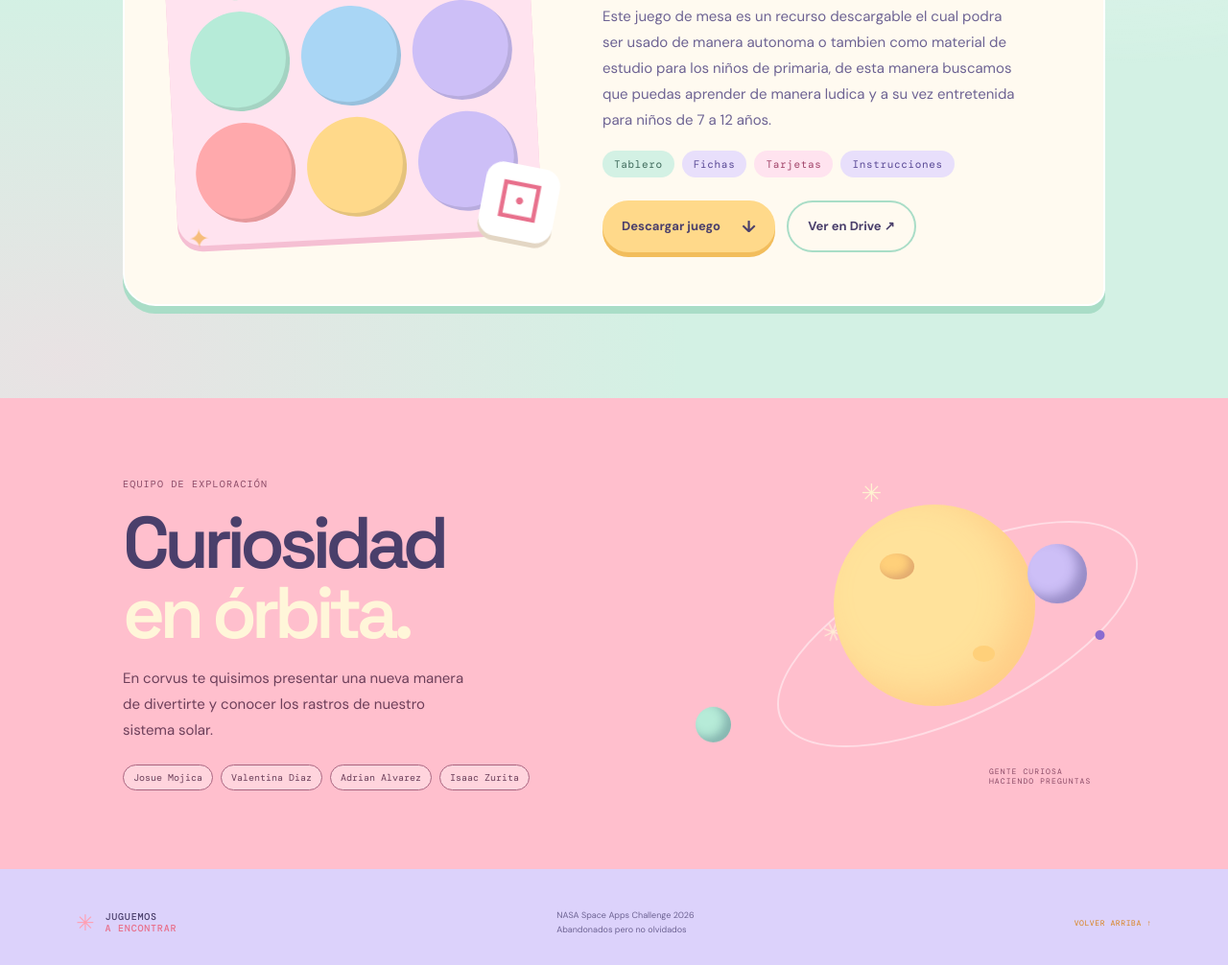
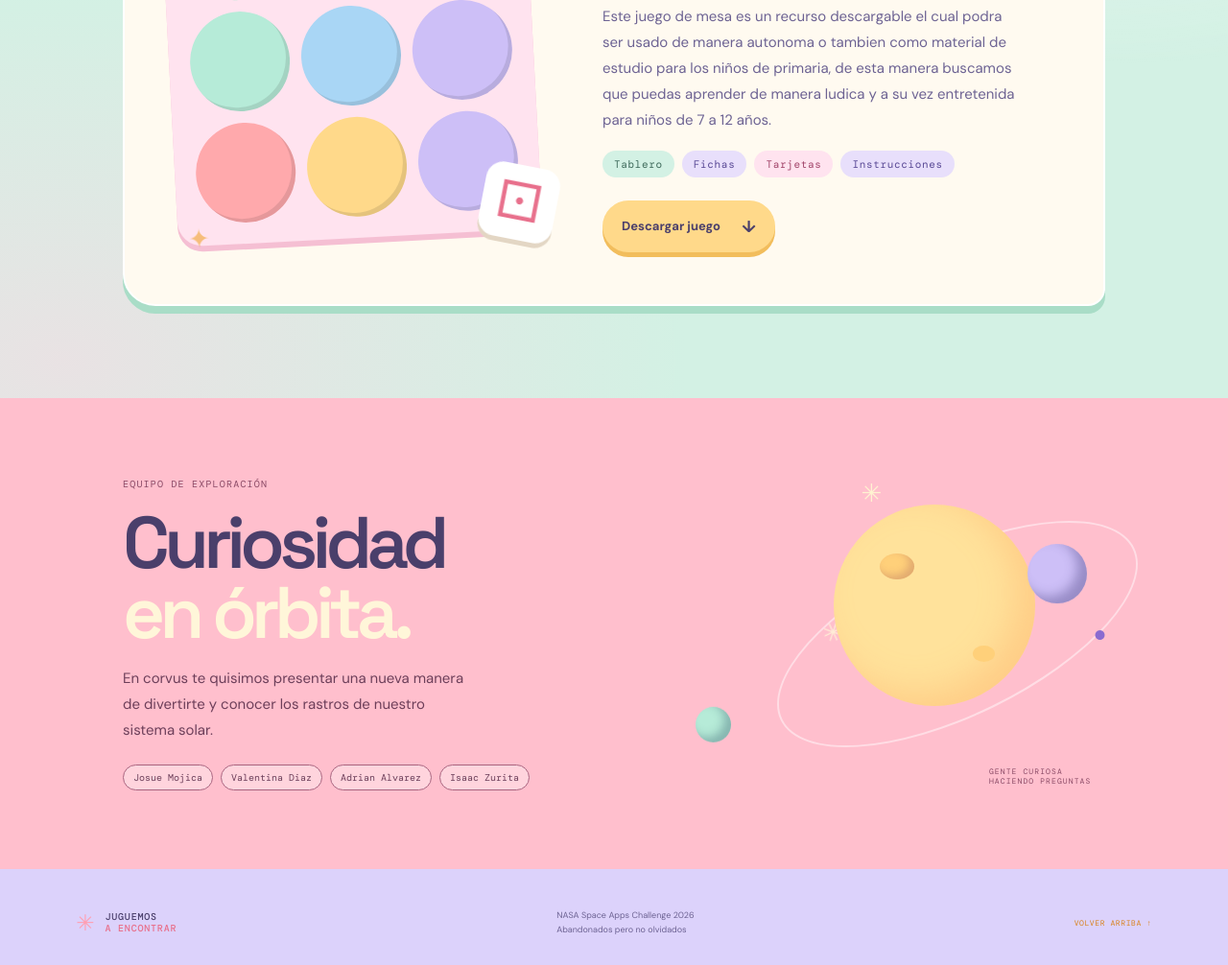
Before and after one commit to Adrian1746/Adrian1746.github.io, a plain HTML site: page index.html in a window 1280 px wide. Shown: the part 4270-5276 px from the top of the page at 96% size. Drawn offline with nearby package versions, Linux system fonts and the light colour scheme.

Commit message:
Actualización de contenido

```diff
--- a/index.html
+++ b/index.html
@@ -84,7 +84,7 @@
           <ul class="board-kit" id="boardKit" aria-label="Qué incluye"></ul>
           <div class="boardgame-actions">
             <a class="board-button" id="boardDownload" href="#mesa" target="_blank" rel="noopener">Descargar juego <span>↓</span></a>
-            <a class="board-button board-button-ghost" id="boardView" href="#mesa" target="_blank" rel="noopener" hidden>Ver en Drive ↗</a>
+
           </div>
           <p class="edit-hint" id="boardHint"></p>
         </div>
```
